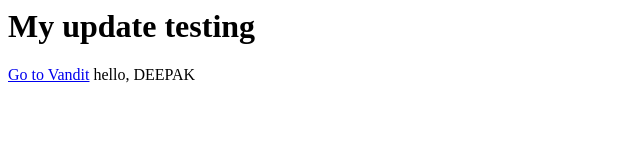
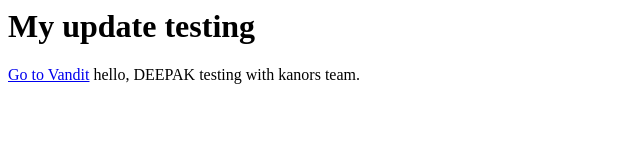
Before and after one commit to vanditkanudia/Vandit-Deploy, a plain HTML site: page index.html in a window 1280 px wide. Shown: the whole page, without its empty margins (0-640 px from the left). Drawn offline with Linux system fonts and the light colour scheme.

Commit message:
Add testing message span to index.html
Added a span element for team testing message.

```diff
--- a/index.html
+++ b/index.html
@@ -4,6 +4,8 @@
 <h1>My update testing</h1>
 <a href="vandit.html">Go to Vandit</a>
   <span>hello, DEEPAK</span>
+<span>testing with kanors team.</span>
+
 </body>
 
 </html>
```
